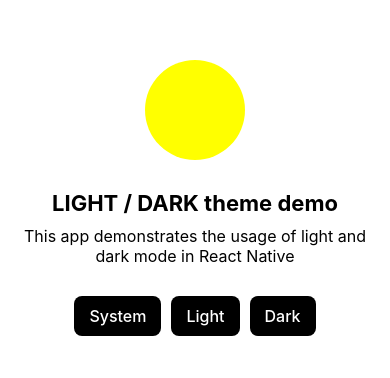
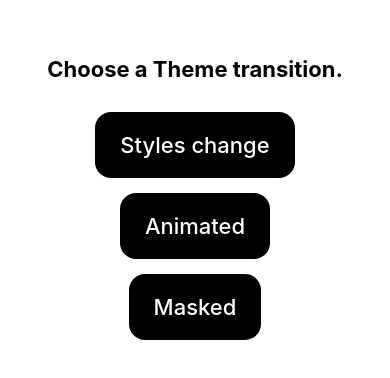
Before and after one commit to PrayagJoshi10/LightDarkRN, a React Native app: screen /Options in a window 390 px wide. Shown: the part 224-602 px from the top of the page. Built offline with nearby package versions, Linux system fonts and the light colour scheme.

Commit message:
Added react navigation and screens.

```diff
--- a/App.tsx
+++ b/App.tsx
@@ -3,12 +3,29 @@ import React from 'react';
 import {GestureHandlerRootView} from 'react-native-gesture-handler';
 import {SafeAreaProvider} from 'react-native-safe-area-context';
 import HomeScreen from './src/screens/HomeScreen';
-
+import {NavigationContainer} from '@react-navigation/native';
+import {createNativeStackNavigator} from '@react-navigation/native-stack';
+import Options from './src/screens/Options';
+import AppProvider from './src/providers/AppProvider';
+import AnimatedScreen from './src/screens/AnimatedScreen';
+import MaskedScreen from './src/screens/MaskedScreen';
 const App = () => {
+  const Stack = createNativeStackNavigator();
   return (
     <GestureHandlerRootView style={{flex: 1}}>
       <SafeAreaProvider>
-        <HomeScreen />
+        <AppProvider>
+          <NavigationContainer>
+            <Stack.Navigator
+              initialRouteName="Options"
+              screenOptions={{headerShown: false}}>
+              <Stack.Screen name="Options" component={Options} />
+              <Stack.Screen name="Home" component={HomeScreen} />
+              <Stack.Screen name="Animated" component={AnimatedScreen} />
+              <Stack.Screen name="Masked" component={MaskedScreen} />
+            </Stack.Navigator>
+          </NavigationContainer>
+        </AppProvider>
       </SafeAreaProvider>
     </GestureHandlerRootView>
   );
--- a/package.json
+++ b/package.json
@@ -10,12 +10,15 @@
     "test": "jest"
   },
   "dependencies": {
+    "@react-navigation/native": "^6.1.14",
+    "@react-navigation/native-stack": "^6.9.22",
     "@shopify/react-native-skia": "^0.1.241",
     "react": "18.2.0",
     "react-native": "0.73.5",
     "react-native-gesture-handler": "^2.15.0",
     "react-native-reanimated": "^3.7.1",
-    "react-native-safe-area-context": "^4.9.0"
+    "react-native-safe-area-context": "^4.9.0",
+    "react-native-screens": "^3.29.0"
   },
   "devDependencies": {
     "@babel/core": "^7.20.0",
--- /dev/null
+++ b/src/components/OptionButton.tsx
@@ -0,0 +1,33 @@
+import {Pressable, StyleSheet, Text, View} from 'react-native';
+import React from 'react';
+
+interface Props {
+  title: string;
+  onPress: () => void;
+}
+
+const OptionButton = ({title, onPress}: Props) => {
+  return (
+    <Pressable onPress={onPress}>
+      <View style={styles.container}>
+        <Text style={styles.text}>{title}</Text>
+      </View>
+    </Pressable>
+  );
+};
+
+export default OptionButton;
+
+const styles = StyleSheet.create({
+  container: {
+    paddingHorizontal: 25,
+    paddingVertical: 20,
+    backgroundColor: '#000000',
+    borderRadius: 16,
+  },
+  text: {
+    color: '#ffffff',
+    fontSize: 22,
+    fontWeight: '500',
+  },
+});
--- /dev/null
+++ b/src/providers/AppProvider.tsx
@@ -0,0 +1,31 @@
+import React, {useState} from 'react';
+
+interface AppContextProps {
+  theme: any;
+  setTheme: React.Dispatch<React.SetStateAction<any>>;
+}
+
+const AppContext = React.createContext<AppContextProps>({
+  theme: null,
+  setTheme: () => {},
+});
+
+const AppProvider = ({children}: any) => {
+  const [theme, setTheme] = useState<any>(null);
+
+  return (
+    <AppContext.Provider
+      value={{
+        theme,
+        setTheme,
+      }}>
+      {children}
+    </AppContext.Provider>
+  );
+};
+
+export const useAppProvider = () => {
+  return React.useContext(AppContext);
+};
+
+export default AppProvider;
--- /dev/null
+++ b/src/screens/AnimatedScreen.tsx
@@ -0,0 +1,16 @@
+import {StyleSheet, Text, View} from 'react-native';
+import React from 'react';
+
+interface Props {}
+
+const AnimatedScreen = (props: Props) => {
+  return (
+    <View>
+      <Text>AnimatedScreen</Text>
+    </View>
+  );
+};
+
+export default AnimatedScreen;
+
+const styles = StyleSheet.create({});
--- /dev/null
+++ b/src/screens/MaskedScreen.tsx
@@ -0,0 +1,16 @@
+import {StyleSheet, Text, View} from 'react-native';
+import React from 'react';
+
+interface Props {}
+
+const MaskedScreen = (props: Props) => {
+  return (
+    <View>
+      <Text>MaskedScreen</Text>
+    </View>
+  );
+};
+
+export default MaskedScreen;
+
+const styles = StyleSheet.create({});
--- /dev/null
+++ b/src/screens/Options.tsx
@@ -0,0 +1,51 @@
+import {StyleSheet, Text, View} from 'react-native';
+import React from 'react';
+import OptionButton from '../components/OptionButton';
+import {NavigationProp} from '@react-navigation/native';
+
+interface Props {
+  navigation: NavigationProp<any>;
+}
+
+const Options = ({navigation}: Props) => {
+  return (
+    <View style={styles.container}>
+      <Text style={styles.title}>Choose a Theme transition.</Text>
+      <View style={styles.buttonsContainer}>
+        <OptionButton
+          title="Styles change"
+          onPress={() => navigation.navigate('Home')}
+        />
+        <OptionButton
+          title="Animated"
+          onPress={() => navigation.navigate('Animated')}
+        />
+        <OptionButton
+          title="Masked"
+          onPress={() => navigation.navigate('Masked')}
+        />
+      </View>
+    </View>
+  );
+};
+
+export default Options;
+
+const styles = StyleSheet.create({
+  container: {
+    flex: 1,
+    justifyContent: 'center',
+    alignItems: 'center',
+    backgroundColor: '#ffffff',
+  },
+  title: {
+    color: '#000000',
+    fontSize: 22,
+    fontWeight: 'bold',
+    marginBottom: 30,
+  },
+  buttonsContainer: {
+    gap: 15,
+    alignItems: 'center',
+  },
+});
```
Also changed, not shown: 3 other files (tests, documents, lock files or other folders).
